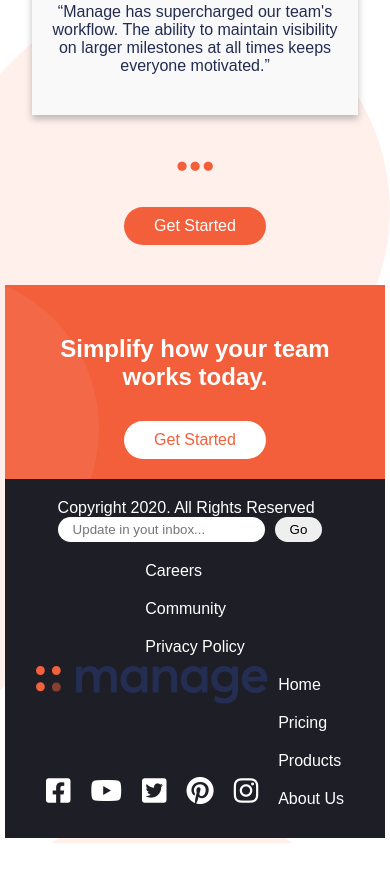
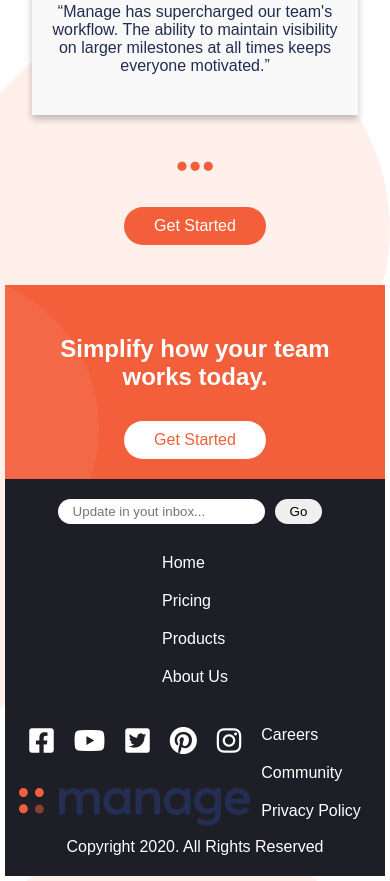
Before and after one commit to LilianaFranco/eCommerce, a plain HTML site: page index.html in a window 390 px wide. Shown: the part 1673-2554 px from the top of the page. Before the commit the page ends 2516 px from the top, so only its background shows below. Drawn offline with Linux system fonts and the light colour scheme.

Commit message:
Footer order with Flexbox. Missing links order

```diff
--- a/css/style.css
+++ b/css/style.css
@@ -67,7 +67,7 @@ button:hover{
 }
 
 h1{
-    font-size: 72px;
+    font-size: 52px;
     margin-bottom: 20px;
     color: rgb(29, 30, 37);
 }
@@ -400,15 +400,49 @@ form{
         padding: 20px 10px;
         flex-wrap: wrap-reverse;
         justify-content: center;
+        position: relative;
+    }
+
+    .links2{
+        display: flex;
+        flex-direction: column;
+        order: 0;
+        margin: 10px 0px;
+    }
+
+    .links1{
+        display: flex;
+        flex-direction: column;
+        order: 1;
+        margin: 10px 0px;
+    }
+
+    .contact1{
+        display: flex;
+        flex-direction: column-reverse;
+        justify-content: center;
+        order: -1;
+        margin-bottom: 20px;
+    }
+
+    .contact1 img{
+        margin: 10px 0px;
+    }
+
+    .contact2{
+        display: flex;
+        align-items: center;
+        order: 4;
+
     }
 
     #copyright{
-        order: -5;
+        position: absolute;
+        bottom: 0px;
+        margin: 20px;
     }
 
-
-    footer a{
-        font-size: 16;
+    #socialNetworks{
+        margin: 10px 0px;;
     }
-
 }
--- a/index.html
+++ b/index.html
@@ -14,7 +14,7 @@
 
 <body>
     <header>
-        <img src="./img/logo.svg" alt="Manage">
+        <img src="./img/logo.svg" alt="Logo">
         <nav>
             <ul>
                 <li><a href="">Pricing</a></li>
@@ -37,7 +37,7 @@
             </p>
             <button>Get Started</button>
         </div>
-        <img src="./img/illustration-intro.svg" alt="">
+        <img src="./img/illustration-intro.svg" alt="Gráficos y porcentajes ">
     </section>
 
     <section id="sectionFeatures">
@@ -83,21 +83,21 @@
         <h2>What they've said</h2>
         <div id="cards">
             <div class="card">
-                <img src="./img/avatar-anisha.png" alt="">
+                <img src="./img/avatar-anisha.png" alt="Rostro de mujer">
                 <h3>Anisha Li</h3>
                 <p>“Manage has supercharged our team's workflow.
                     The ability to maintain visibility on larger
                     milestones at all times keeps everyone motivated.”</p>
             </div>
             <div class="card hideCard">
-                <img src="./img/avatar-ali.png" alt="">
+                <img src="./img/avatar-ali.png" alt="Rostro de mujer">
                 <h3>Ali Bravo</h3>
                 <p>“We have been able to cancel so many other subscriptions
                     since using manage. There is no more cross-channel confusion
                     and everyone is much more focused.”</p>
             </div>
             <div class="card hideCard">
-                <img src="./img/avatar-richard.png" alt="">
+                <img src="./img/avatar-richard.png" alt="Rostro de hombre">
                 <h3>Richard Watts</h3>
                 <p>“Manage allows us to provide structure and process.
                     It keeps us organized and focused. I can't stop
@@ -115,7 +115,7 @@
 
     <footer>
         <div class="contact1">
-            <img src="./img/logo.svg" alt="">
+            <img src="./img/logo.svg" alt="Logo">
             <div id="socialNetworks">
                 <a><i class="fab fa-facebook-square"></i></a>
                 <a><i class="fab fa-youtube"></i></a>
```
